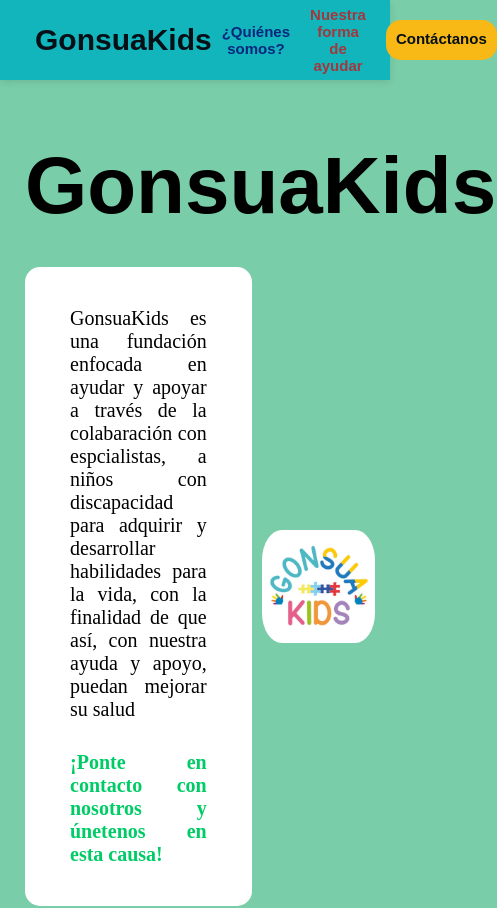
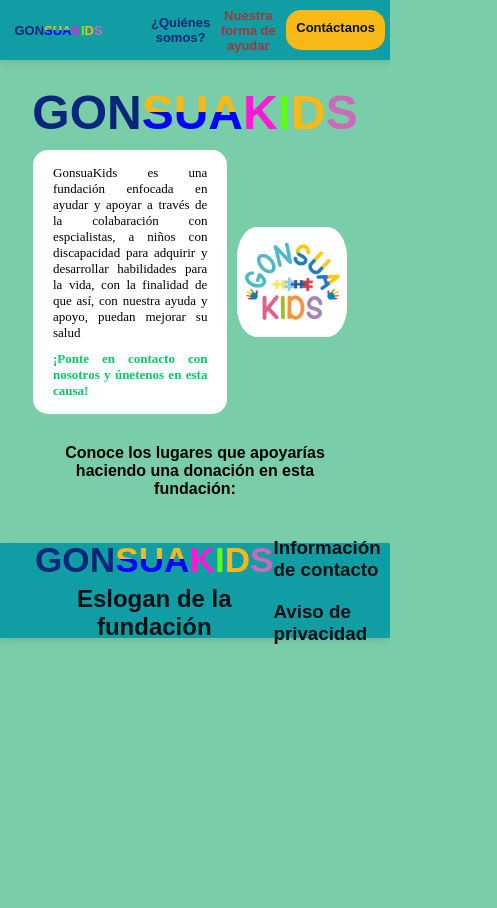
Before and after one commit to GonsuaKids/GonsuaPage, a React (Create React App) app in the folder gonsuakidsfront/: page / in a window 390 px wide. Shown: the top 908 px of the page, 497 px wide, since content can reach past the window. After the commit the page ends 844 px from the top, so only its background shows below. Built offline with nearby package versions, Linux system fonts and the light colour scheme.

Commit message:
Cambios de estilo para toda la página

```diff
--- a/gonsuakidsfront/src/App.js
+++ b/gonsuakidsfront/src/App.js
@@ -9,6 +9,7 @@
 
   return (
     <Routes>
+        <Route path = "/GonsuaPage/" element = {<Landing />} />
         <Route path = "/" element = {<Landing />} />
         <Route path = "/Contacto" element = {<Contacto />} />
         <Route path = "/GonsuaKids" element = {<AboutUs />} />
--- a/gonsuakidsfront/src/components/others/CSS/Team.css
+++ b/gonsuakidsfront/src/components/others/CSS/Team.css
@@ -1,7 +1,5 @@
 p{
     text-align: justify;
-    margin-left: 3rem;
-    margin-right: 3rem;
     font-family: cursive;
     font-size: 20px;
 }
@@ -9,4 +7,28 @@
 .container{
     margin-bottom: 3rem;
     margin-top: 3rem;
+    display: flex;
+    flex-direction: column;
+    align-items: center;
 }
+
+.event--img{
+    max-width: 300px;
+    height: auto;
+    border-radius: 5px;
+}
+
+.img-container{
+    display: flex;
+    justify-content: space-between;
+    align-items: center;
+    max-width: 80%;
+
+}
+
+.text-team{
+    max-width: 60%;
+    background: var(--blancoGon);
+    padding: 20px;
+    border-radius: 10px;
+}
--- a/gonsuakidsfront/src/components/pure/CSS/Landing.css
+++ b/gonsuakidsfront/src/components/pure/CSS/Landing.css
@@ -1,11 +1,11 @@
 body {
     font-family: Poppins, sans-serif;
     color: var(--black);
-    margin: 0;
+    margin: 0px;
 }
 
 section {
-    padding: 25px;
+    padding: 15px;
 }
 
 .bold {
@@ -18,12 +18,12 @@
     flex-direction: column;
 }
 
+/* En el media query hacer que para dispositivos pequeños sea el font de 3 rem en vez de 8 */
 .landing--title {
-    font-size: 5em;
+    font-size: 6rem ;
     margin: 35px 0;
-    max-width: 100%;
     text-align: center;
-    color: var(--orange);
+    color: var(--negro);
 }
 
 .landing--fColumn {
@@ -32,11 +32,18 @@
     max-width: 100%;
 }
 
+.landing--upperInfo{
+    display: flex;
+    flex-direction: column;
+    justify-content: center;
+    align-items: center;
+}
+
 .landing--fColumn {
     display: grid;
     grid-template-columns: 4fr 2fr;
     align-items: center;
-    max-width: 100%;
+    width: 90%;
 }
 
 .landing--info {
@@ -81,3 +88,45 @@
     align-items: center;
     justify-content: center;
 }
+
+@media (max-width: 600px) {
+    .landing--title {
+        font-size: 3rem;
+        margin: 10px 0;
+        text-align: center;
+        color: var(--negro);
+    }
+
+    .landing--info {
+        font-size: 2em;
+        padding: 5px;
+        border-radius: 15px;
+        background-color: white;
+        max-width: 100%;
+        min-height: fit-content;
+        text-align: justify;
+    }
+
+    .landing--info>p {
+        margin: 10px 15px;
+        font-size: 13px;
+    }
+
+    .landing--info {
+        padding: 5px;
+        border-radius: 15px;
+        background-color: white;
+        max-width: 100%;
+        min-height: fit-content;
+        text-align: justify;
+    }
+
+    .landing--fColumn {
+        grid-template-columns: 3fr 2fr;
+    }
+
+    .landing--recomended-title{
+        font-size: 1rem;
+        max-width: 90%;
+    }
+}
--- a/gonsuakidsfront/src/components/pure/CSS/Navbar.css
+++ b/gonsuakidsfront/src/components/pure/CSS/Navbar.css
@@ -1,21 +1,34 @@
-nav {
+.nav {
     /* background-color: var(--white); */
     background-color: var(--azulMar);
     color: var(--negro);
-    padding: 30px 35px;
+    display: flex;
+    flex-direction: row;
+    align-items: center;
+    justify-content: space-between;
+    box-shadow: 0px 2.98256px 7.4564px rgba(0, 0, 0, 0.1);
+    height: 60px;
+}
+
+.logo{
+    width: 20%;
     display: flex;
     align-items: center;
-    box-shadow: 0px 2.98256px 7.4564px rgba(0, 0, 0, 0.1);
-    height: 20px;
+    justify-content: center;
 }
 
-nav>h2 {
-    margin: 10px;
-    font-size: 15px;
+.other{
+    width: 40%;
+    display: flex;
+    flex-direction: row;
+    justify-content: space-between;
+    align-items: center;
+    margin-right: 10px;
 }
 
+
+
 .nav--title {
-    margin-right: auto;
     color: var(--negro);
     font-size: 30px;
     font-weight: bold;
@@ -28,7 +41,7 @@
     padding: 10px;
     border-radius: 15px;
     transition: .5s;
-    height: 20px;
+    height: 40px;
 }
 
 .nav--register:hover {
@@ -40,6 +53,7 @@
 .nav--login,
 .nav--title {
     transition: 0.5s;
+    text-align: center;
 }
 
 .nav--info:hover,
@@ -65,3 +79,27 @@
     color: var(--negro);
 
 }
+
+@media (max-width: 600px) {
+    h4{
+        font-size: small;
+    }
+
+    .other{
+        width: 60%;
+        margin-right: 5px;
+    }
+
+    .logo{
+        width: 30%;
+        display: flex;
+        align-items: center;
+        justify-content: center;
+    }
+}
+
+.half-half {
+    background: linear-gradient(to bottom, var(--naranja) 50%, blue 50%);
+    -webkit-background-clip: text;
+    -webkit-text-fill-color: transparent;
+}
--- a/gonsuakidsfront/src/components/pure/Footer.jsx
+++ b/gonsuakidsfront/src/components/pure/Footer.jsx
@@ -2,11 +2,19 @@
 import './CSS/Footer.css'
 
 
-export default function Footer(){
-    return(
+export default function Footer() {
+    return (
         <footer>
             <div className="footer--kayu">
-            <h1 className='footer--title'>GonsuaKids</h1>
+                <h1 className='footer--title'>
+                    <span style={{ color: "var(--azul)" }}>GON</span>
+                    <span className="half-half">SUA</span>
+                    {/* <span style={{color: "var(--naranja)"}}>sua</span> */}
+                    <span style={{ color: "var(--rosa2)" }}>K</span>
+                    <span style={{ color: "var(--verdeChillon)" }}>I</span>
+                    <span style={{ color: "var(--naranja)" }}>D</span>
+                    <span style={{ color: "var(--mor)" }}>S</span>
+                </h1>
                 <h2 className='footer--eslogan'>Eslogan de la fundación</h2>
             </div>
             <div className="footer--privacy flex_column">
--- a/gonsuakidsfront/src/components/pure/Landing.jsx
+++ b/gonsuakidsfront/src/components/pure/Landing.jsx
@@ -10,7 +10,15 @@
             <Nav />
             <section className='landing--initial'>
                 <div className='landing--upperInfo'>
-                    <h1 className='landing--title'>GonsuaKids</h1>
+                    <h1 className='landing--title'>
+                        <span style={{color: "var(--azul)"}}>GON</span>
+                        <span className="half-half">SUA</span>
+                        {/* <span style={{color: "var(--naranja)"}}>sua</span> */}
+                        <span style={{color: "var(--rosa2)"}}>K</span>
+                        <span style={{color: "var(--verdeChillon)"}}>I</span>
+                        <span style={{color: "var(--naranja)"}}>D</span>
+                        <span style={{color: "var(--mor)"}}>S</span>
+                    </h1>
                     <div className='landing--fColumn'>
                         <div className="landing--info">
                             <p>GonsuaKids es una fundación enfocada en ayudar y apoyar a través de la colabaración con espcialistas, a niños con discapacidad para adquirir y desarrollar habilidades para la vida, con la finalidad de que así, con nuestra ayuda y apoyo, puedan mejorar su salud</p>
@@ -21,9 +29,9 @@
                 </div>
             </section>
             <section className='landing--recomended'>
-                <h1 className='landing--recomended-title'>
+                <h3 className='landing--recomended-title'>
                     Conoce los lugares que apoyarías haciendo una donación en esta fundación:
-                </h1>
+                </h3>
             </section>
             <section className='cards'>
                 {/* <Card />
--- a/gonsuakidsfront/src/components/pure/Navbar.jsx
+++ b/gonsuakidsfront/src/components/pure/Navbar.jsx
@@ -3,13 +3,29 @@
 import { useNavigate, Link } from "react-router-dom"
 
 export default function Navbar(){
-    const  navigate=useNavigate();
+    const navigate=useNavigate();
     return(
-    <nav className="nav">
-        <Link className='nav--title' to="/">GonsuaKids</Link>
-        <h2 className='nav--info'><Link to="/GonsuaKids" className="AU">¿Quiénes somos?</Link></h2>
-        <h2 className='nav--login'><Link to="/Team" className="Met">Nuestra forma de ayudar</Link></h2>
-        <h2 className='nav--register'> <Link to="/Contacto" className="Cont">Contáctanos</Link></h2>
-    </nav>
+    <div className="nav">
+        <div className="logo">
+            <div className="nav--title">
+                <Link to="/">
+                    <h4 className="logo-t">
+                        <span style={{color: "var(--azul)"}}>GON</span>
+                        <span className="half-half">SUA</span>
+                        {/* <span style={{color: "var(--naranja)"}}>sua</span> */}
+                        <span style={{color: "var(--rosa2)"}}>K</span>
+                        <span style={{color: "var(--verdeChillon)"}}>I</span>
+                        <span style={{color: "var(--naranja)"}}>D</span>
+                        <span style={{color: "var(--mor)"}}>S</span>
+                    </h4>
+                </Link>
+            </div>
+        </div>
+        <div className="other">
+            <h4 className='nav--info'><Link to="/GonsuaKids" className="AU">¿Quiénes somos?</Link></h4>
+            <h4 className='nav--login'><Link to="/Team" className="Met">Nuestra forma de ayudar</Link></h4>
+            <h4 className='nav--register'> <Link to="/Contacto" className="Cont">Contáctanos</Link></h4>
+        </div>
+    </div>
     )
 }
--- a/gonsuakidsfront/src/index.css
+++ b/gonsuakidsfront/src/index.css
@@ -1,3 +1,9 @@
+* {
+  margin: 0;
+  padding: 0;
+  box-sizing: border-box;
+}
+
 body {
   margin: 0;
   font-family: -apple-system, BlinkMacSystemFont, 'Segoe UI', 'Roboto', 'Oxygen',
@@ -5,7 +11,8 @@
     sans-serif;
   -webkit-font-smoothing: antialiased;
   -moz-osx-font-smoothing: grayscale;
-  background: var(--blancoGon);
+  background: var(--fondoGon);
+  width: 100%;
 }
 
 code {
@@ -16,20 +23,21 @@
 :root {
   --beige: #fbd87f;
   --naranja: #F8B816;
-  --azul: #08277c;
   --negro: #040f16;
-  /* --blancoGon: #f2eaea; */
+  --blancoGon: #f2eaea;
   /* --blancoGon: #f0f7f4; */
-  --verdeGon: #24c781;
-  --blancoGon: #79cda8;
-  --verdeChillon: #5AFF15;
+  --fondoGon: #79cda8;
+  --narfuerte: #d82612;
   --rosa: #F39A9D;
   --rosa2: #ff19d5;
-  --azulClaro: #C4D7F2;
-  /* --azulMar: #119DA4;  */
-  --azulMar: #13B5BD;
+  --mor: #cd69bb;
+  --azul: #08277c;
+  --azulMar: #119DA4;
+  --azulClaro: rgb(15, 221, 221);
   --azulMarAlt: #16C6D0;
+  --verdeGon: #24c781;
   --verdeClaro: #00CC66;
+  --verdeChillon: #5AFF15;
+  --verdeOscuro: #68b32e;
   --vino: #a2373d;
-  --verdeOscuro: #68b32e;
 }
```
Also changed, not shown: gonsuakidsfront/src/components/others/Team.jsx (+10 -7 lines), gonsuakidsfront/src/assets/EventoGon.jpeg (added), gonsuakidsfront/src/assets/EventoGon2.jpeg (added). Lines whose indentation alone changed are shown as unchanged.
